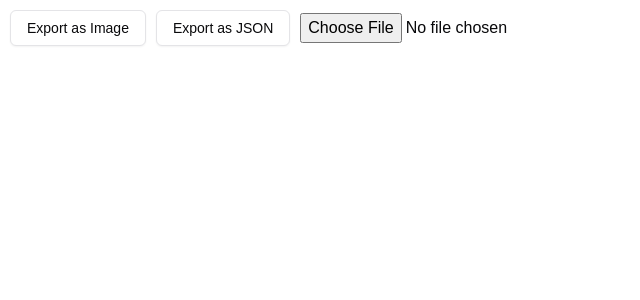
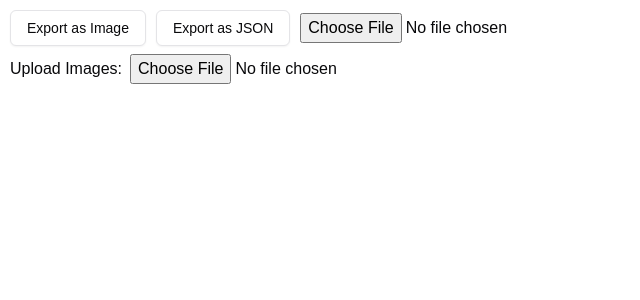
Before and after one commit to getmood-org/get-mood, a Next.js app: page / in a window 1280 px wide. Shown: the top 300 px of the page, without its empty margins (0-640 px from the left). Built offline with nearby package versions, Linux system fonts and the light colour scheme.

Commit message:
add image upload feature that allows drag and drog from image to canvas. Updated export and import json to include stored pics

```diff
--- a/src/components/canvas.js
+++ b/src/components/canvas.js
@@ -1,7 +1,7 @@
 // src/Canvas.js
-import React, { useRef, useEffect, useState } from "react";
-import { Stage, Layer, Transformer, Image as KonvaImage } from "react-konva";
-import { Button } from "./ui/button";
+import React, { useRef, useEffect, useState } from 'react';
+import { Stage, Layer, Transformer, Image as KonvaImage } from 'react-konva';
+import { Button } from './ui/button';
 
 // Component for rendering and transforming an Image
 const ImageShape = ({ imageObj, isSelected, onSelect, onChange }) => {
@@ -12,7 +12,7 @@ const ImageShape = ({ imageObj, isSelected, onSelect, onChange }) => {
 	useEffect(() => {
 		const img = new window.Image();
 		img.src = imageObj.src;
-    img.crossOrigin = "Anonymous"; // If necessary
+		img.crossOrigin = 'Anonymous'; // If necessary
 		img.onload = () => {
 			setImage(img);
 		};
@@ -65,16 +65,13 @@ const ImageShape = ({ imageObj, isSelected, onSelect, onChange }) => {
 					ref={trRef}
 					rotateEnabled={true}
 					enabledAnchors={[
-            "top-left",
-            "top-right",
-            "bottom-left",
-            "bottom-right",
+						'top-left',
+						'top-right',
+						'bottom-left',
+						'bottom-right',
 					]}
 					boundBoxFunc={(oldBox, newBox) => {
-            if (
-              Math.abs(newBox.width) < 10 ||
-              Math.abs(newBox.height) < 10
-            ) {
+						if (Math.abs(newBox.width) < 10 || Math.abs(newBox.height) < 10) {
 							return oldBox;
 						}
 						return newBox;
@@ -85,11 +82,54 @@ const ImageShape = ({ imageObj, isSelected, onSelect, onChange }) => {
 	);
 };
 
+//need to add ability for image to dragged and dropped on canvas
+//need to add ability to upload images
+
+const ImageBar = ({ storedImages }) => {
+	//imageObj has id, isSelected, onSelect, handleChangeImage
+	//ImageShape requires
+	//but StoredImage, should just require the original image, but pretty small, where it show the original image,
+	//with draggable attributes and stuff.
+
+	/*
+  id: `image-${Date.now()}`, // Use timestamp for unique ID
+						type: 'image',
+						x:
+							position.x +
+							dimensions.width / 2 / scale -
+							(img.width > 200 ? 100 : img.width / 2),
+						y:
+							position.y +
+							dimensions.height / 2 / scale -
+							(img.height > 200 ? 100 : img.height / 2),
+						width: img.width > 200 ? 200 : img.width,
+						height: img.height > 200 ? 200 : img.height,
+						src: evt.target.result,
+  */
+
+	console.log(storedImages);
+	return (
+		<div className="flex flex-none h-20">
+			{storedImages.map((imageObj) => (
+				<img
+					src={imageObj.src}
+					key={imageObj.id}
+					draggable="true"
+					onDragStart={(e) => {
+						e.dataTransfer.setData('text/plain', imageObj.src);
+					}}
+				/>
+			))}
+		</div>
+	);
+};
+
 // Main Canvas Component
 const Canvas = () => {
 	const stageRef = useRef(null);
 	const containerRef = useRef(null);
 	const [images, setImages] = useState([]);
+	const [storedImages, setStoredImages] = useState([]); //stores unused and used images
 	const [selectedId, setSelectedId] = useState(null);
 	const [selectedType, setSelectedType] = useState(null);
 	const [dimensions, setDimensions] = useState({
@@ -110,9 +150,9 @@ const Canvas = () => {
 				height: window.innerHeight,
 			});
 		};
-    window.addEventListener("resize", resizeHandler);
+		window.addEventListener('resize', resizeHandler);
 		return () => {
-      window.removeEventListener("resize", resizeHandler);
+			window.removeEventListener('resize', resizeHandler);
 		};
 	}, []);
 
@@ -129,7 +169,7 @@ const Canvas = () => {
 
 	const handleChangeImage = (newAttrs) => {
 		const updatedImages = images.map((img) =>
-      img.id === newAttrs.id ? newAttrs : img
+			img.id === newAttrs.id ? newAttrs : img,
 		);
 		setImages(updatedImages);
 	};
@@ -143,10 +183,21 @@ const Canvas = () => {
 		}
 	};
 
+	//compares to previous images to find
+	const findDuplicateImage = (prevImages, newImage) => {
+		const exists = prevImages.some(
+			(prevImage) => prevImage.src === newImage.src,
+		);
+		if (!exists) {
+			return [...prevImages, newImage];
+		}
+		return prevImages;
+	};
+
 	const handleDrop = (e) => {
 		e.preventDefault();
 		const file = e.dataTransfer.files[0];
-    if (file && file.type.startsWith("image/")) {
+		if (file && file.type.startsWith('image/')) {
 			const reader = new FileReader();
 			reader.onload = (evt) => {
 				const img = new window.Image();
@@ -154,20 +205,21 @@ const Canvas = () => {
 				img.onload = () => {
 					const newImage = {
 						id: `image-${Date.now()}`, // Use timestamp for unique ID
-            type: "image",
+						type: 'image',
 						x:
 							position.x +
-              (dimensions.width / 2) / scale -
+							dimensions.width / 2 / scale -
 							(img.width > 200 ? 100 : img.width / 2),
 						y:
 							position.y +
-              (dimensions.height / 2) / scale -
+							dimensions.height / 2 / scale -
 							(img.height > 200 ? 100 : img.height / 2),
 						width: img.width > 200 ? 200 : img.width,
 						height: img.height > 200 ? 200 : img.height,
 						src: evt.target.result,
 					};
 					setImages([...images, newImage]);
+					setStoredImages(findDuplicateImage(storedImages, newImage));
 				};
 			};
 			reader.readAsDataURL(file);
@@ -249,15 +301,38 @@ const Canvas = () => {
 		}
 	};
 
+	//allows images to be uploaded and stores them in setStoredImages
+	const handleImageUpload = (e) => {
+		const file = e.target.files[0];
+		const reader = new FileReader();
+
+		reader.addEventListener(
+			'load',
+			() => {
+				const newImage = {
+					src: reader.result,
+					id: `image-${Date.now()}`,
+				};
+				//only adds images when the src is not the same between rest of array
+				setStoredImages(findDuplicateImage(storedImages, newImage));
+			},
+			false,
+		);
+
+		if (file) {
+			reader.readAsDataURL(file);
+		}
+	};
+
 	const handleExportAsImage = () => {
 		const stage = stageRef.current;
 		if (!stage) return;
 		// Get the data URL of the stage
 		const dataURL = stage.toDataURL({ pixelRatio: 3 }); // Increase pixelRatio for higher resolution
 		// Create a link and trigger download
-    const link = document.createElement("a");
+		const link = document.createElement('a');
 		link.href = dataURL;
-    link.download = "canvas.png";
+		link.download = 'canvas.png';
 		document.body.appendChild(link);
 		link.click();
 		document.body.removeChild(link);
@@ -268,18 +343,19 @@ const Canvas = () => {
 			images,
 			scale,
 			position,
+			storedImages,
 		};
 
 		const json = JSON.stringify(canvasState);
 
 		// Create a Blob from the JSON
-    const blob = new Blob([json], { type: "application/json" });
+		const blob = new Blob([json], { type: 'application/json' });
 		const url = URL.createObjectURL(blob);
 
 		// Create a link and trigger download
-    const link = document.createElement("a");
+		const link = document.createElement('a');
 		link.href = url;
-    link.download = "canvas.json";
+		link.download = 'canvas.json';
 		document.body.appendChild(link);
 		link.click();
 		document.body.removeChild(link);
@@ -288,7 +364,7 @@ const Canvas = () => {
 
 	const handleImportFromJSON = (e) => {
 		const file = e.target.files[0];
-    if (file && file.type === "application/json") {
+		if (file && file.type === 'application/json') {
 			const reader = new FileReader();
 			reader.onload = () => {
 				const json = reader.result;
@@ -296,21 +372,27 @@ const Canvas = () => {
 					const canvasState = JSON.parse(json);
 
 					// Validate the canvasState object
-          if (canvasState.images && canvasState.scale && canvasState.position) {
+					if (
+						canvasState.images &&
+						canvasState.scale &&
+						canvasState.position &&
+						canvasState.storedImages
+					) {
 						setImages(canvasState.images);
 						setScale(canvasState.scale);
 						setPosition(canvasState.position);
+						setStoredImages(canvasState.storedImages);
 					} else {
-            throw new Error("Invalid canvas state");
+						throw new Error('Invalid canvas state');
 					}
 				} catch (error) {
-          console.error("Error parsing JSON:", error);
-          alert("Failed to load the canvas. Error: " + error.message);
+					console.error('Error parsing JSON:', error);
+					alert('Failed to load the canvas. Error: ' + error.message);
 				}
 			};
 			reader.readAsText(file);
 		} else {
-      alert("Please upload a valid JSON file.");
+			alert('Please upload a valid JSON file.');
 		}
 	};
 
@@ -321,18 +403,18 @@ const Canvas = () => {
 			onDragOver={(e) => e.preventDefault()}
 			tabIndex={0}
 			className={`w-full h-screen outline-none overflow-hidden ${
-        isPanning ? "cursor-grabbing" : "cursor-default"
+				isPanning ? 'cursor-grabbing' : 'cursor-default'
 			}`}
 		>
 			{/* Export and Import Controls */}
-      <div style={{ position: "absolute", top: 10, left: 10, zIndex: 10 }}>
-        <Button variant={"outline"} onClick={handleExportAsImage}>
+			<div style={{ position: 'absolute', top: 10, left: 10, zIndex: 10 }}>
+				<Button variant={'outline'} onClick={handleExportAsImage}>
 					Export as Image
 				</Button>
 				<Button
-          variant={"outline"}
+					variant={'outline'}
 					onClick={handleExportAsJSON}
-          style={{ marginLeft: "10px" }}
+					style={{ marginLeft: '10px' }}
 				>
 					Export as JSON
 				</Button>
@@ -340,8 +422,18 @@ const Canvas = () => {
 					type="file"
 					accept="application/json"
 					onChange={handleImportFromJSON}
-          style={{ marginLeft: "10px" }}
+					style={{ marginLeft: '10px' }}
 				/>
+				<div>
+					Upload Images:
+					<input
+						type="file"
+						accept="image/*"
+						onChange={handleImageUpload}
+						className="m-2 imageUpload"
+					/>
+					<ImageBar storedImages={storedImages} />
+				</div>
 			</div>
 
 			{/* Konva Stage */}
@@ -372,9 +464,9 @@ const Canvas = () => {
 							key={imageObj.id}
 							imageObj={imageObj}
 							isSelected={
-                imageObj.id === selectedId && selectedType === "image"
+								imageObj.id === selectedId && selectedType === 'image'
 							}
-              onSelect={() => handleSelect(imageObj.id, "image")}
+							onSelect={() => handleSelect(imageObj.id, 'image')}
 							onChange={handleChangeImage}
 						/>
 					))}
```
Lines whose indentation alone changed are shown as unchanged.
